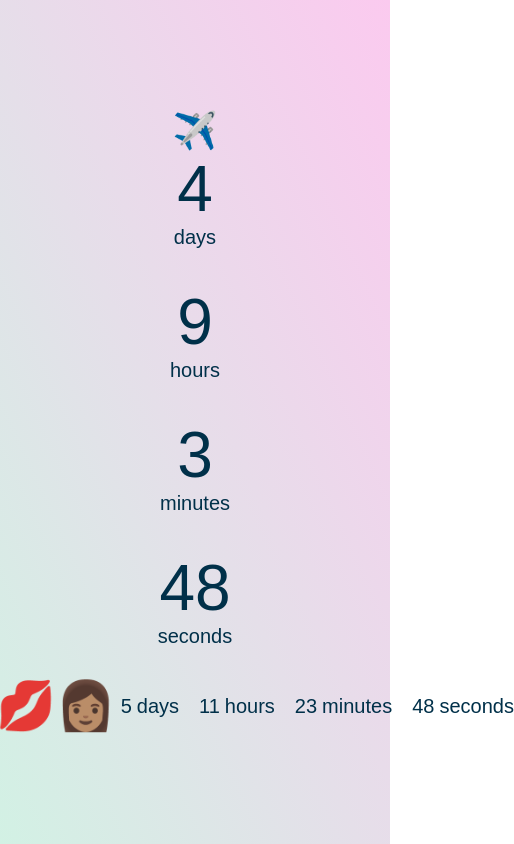
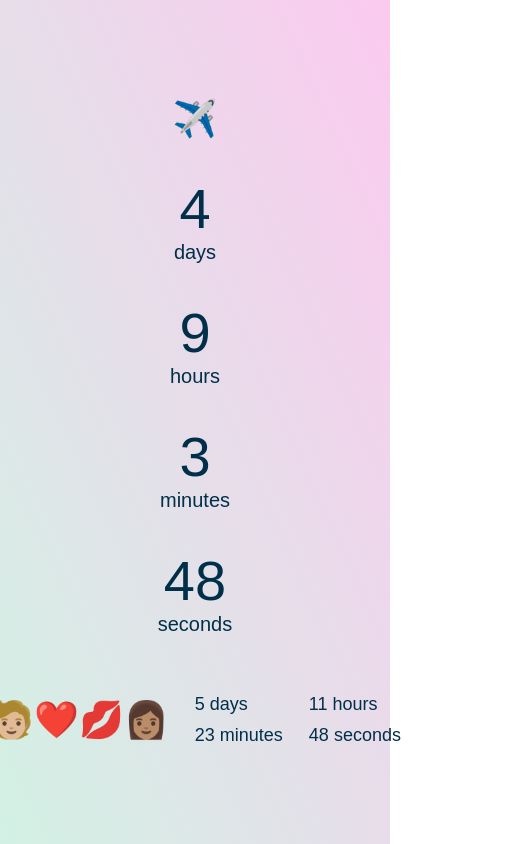
Before and after one commit to Jay-Everlasting/countdown, a plain HTML site: page index.html in a window 390 px wide. Shown: the whole page, 514 px wide, since content can reach past the window. Drawn offline with Linux system fonts and the light colour scheme; a web font is replaced by a local one.

Commit message:
Implementing the meeting countdown for when the flight countdown will be equal to zero. Also the mobile queries were updated for the meeting count (only for double counts).

```diff
--- a/index.html
+++ b/index.html
@@ -15,9 +15,9 @@
   </head>
   <body>
     <div class="container" id="container">
-      <div class="flight_count">
+      <div class="flight_count" id="flight_count">
+        <div class="emoji" id="emoji-plane">&nbsp;</div>
         <div class="info__placement">
-          <div class="emoji">&nbsp;</div>
           <div id="countdown-day" class="countdown">&nbsp;</div>
           <div class="seen_informtion">&nbsp;</div>
         </div>
@@ -39,8 +39,8 @@
       </div>
 
       <div class="meeting_count">
+        <div class="emoji emoji-meet" id="emoji-meet">&nbsp;</div>
         <div class="info__placement-meeting">
-          <div class="emoji emoji-meet">&nbsp;</div>
           <div id="countdown-day-meeting" class="countdown-meeting">&nbsp;</div>
           <div class="seen_informtion-meeting">&nbsp;</div>
         </div>
--- a/index.js
+++ b/index.js
@@ -1,3 +1,5 @@
+"use strict";
+
 // Set the target date in UTC
 const targetDate = new Date("2024-12-22T08:25:00Z").getTime(); // 10:25 AM Amsterdam time converted to UTC
 const meetingDate = new Date("December 23, 2024 20:45:00 GMT+10").getTime();
@@ -8,8 +10,9 @@ const countdownInterval = setInterval(function () {
   const timeLeft = targetDate - now;
   const timeLeftMeet = meetingDate - now;
 
+  // 380352614
   if (timeLeft <= 0) {
-    document.getElementById("container").innerHTML = `
+    document.getElementById("flight_count").innerHTML = `
               <p>🌍</p>
               <p>On</p>
               <p>✈️</p>
@@ -18,12 +21,10 @@ const countdownInterval = setInterval(function () {
               <p>way</p>
               <p>🌏</p>
           `;
-    document.querySelector("#container").classList.add("small__gap");
-    clearInterval(countdownInterval);
-    return;
+  } else {
+    calculateLeftTime(timeLeft);
   }
 
-  calculateLeftTime(timeLeft);
   calculateLeftTime(timeLeftMeet, false);
 
   setTextVisible();
@@ -113,12 +114,14 @@ const calculateLeftTime = function (timeLeft, flight = true) {
 };
 
 const setTextVisible = function () {
-  document.querySelectorAll(".emoji")[0].innerText = "✈️";
-  document.querySelectorAll(".emoji")[1].innerText = "🧑🏼‍❤️‍💋‍👩🏽";
-  document.querySelectorAll(".seen_informtion")[0].innerText = "days";
-  document.querySelectorAll(".seen_informtion")[1].innerText = "hours";
-  document.querySelectorAll(".seen_informtion")[2].innerText = "minutes";
-  document.querySelectorAll(".seen_informtion")[3].innerText = "seconds";
+  if (document.querySelector("#emoji-plane")) {
+    document.querySelector("#emoji-plane").innerText = "✈️";
+    document.querySelectorAll(".seen_informtion")[0].innerText = "days";
+    document.querySelectorAll(".seen_informtion")[1].innerText = "hours";
+    document.querySelectorAll(".seen_informtion")[2].innerText = "minutes";
+    document.querySelectorAll(".seen_informtion")[3].innerText = "seconds";
+  }
+  document.querySelector("#emoji-meet").innerText = "🧑🏼‍❤️‍💋‍👩🏽";
   document.querySelectorAll(".seen_informtion-meeting")[0].innerText = "days";
   document.querySelectorAll(".seen_informtion-meeting")[1].innerText = "hours";
   document.querySelectorAll(".seen_informtion-meeting")[2].innerText =
--- a/style.css
+++ b/style.css
@@ -20,7 +20,7 @@
 }
 
 /*** ************************************************************ ***/
-/***                          Flight Watch                        ***/
+/***                      Flight Countdown                        ***/
 /*** ************************************************************ ***/
 .flight_count {
   display: flex;
@@ -45,7 +45,7 @@
 }
 
 /*** ************************************************************ ***/
-/***                         Meeting Watch                        ***/
+/***                      Meeting Contdown                        ***/
 /*** ************************************************************ ***/
 .meeting_count {
   display: flex;
@@ -64,7 +64,7 @@
 }
 
 .emoji-meet {
-  font-size: 48px;
+  font-size: 42px;
 }
 
 .countdown-day-meeting {
@@ -89,7 +89,15 @@
 /***                         MEDIA QUERIES                        ***/
 /*** ************************************************************ ***/
 @media (max-width: 1200px) {
-  .container {
+  .flight_count {
+    font-size: 36px;
+  }
+
+  .meeting_count {
+    font-size: 18px;
+  }
+
+  .emoji-meet {
     font-size: 36px;
   }
 }
@@ -117,6 +125,24 @@
   .small__gap {
     gap: 10px;
   }
+
+  .meeting_count {
+    margin-top: 28px;
+
+    display: grid;
+    grid-template-columns: repeat(3, 1fr);
+    justify-items: start;
+    align-items: start;
+    gap: 10px;
+    column-gap: 26px;
+  }
+
+  .emoji-meet {
+    grid-row: 1 / 3;
+    grid-column: 1 / 2;
+    align-self: center;
+    justify-self: center;
+  }
 }
 
 @media (max-width: 700px) {
@@ -125,7 +151,7 @@
   }
 
   .countdown {
-    font-size: 64px;
+    font-size: 56px;
   }
 
   .seen_informtion {
```
